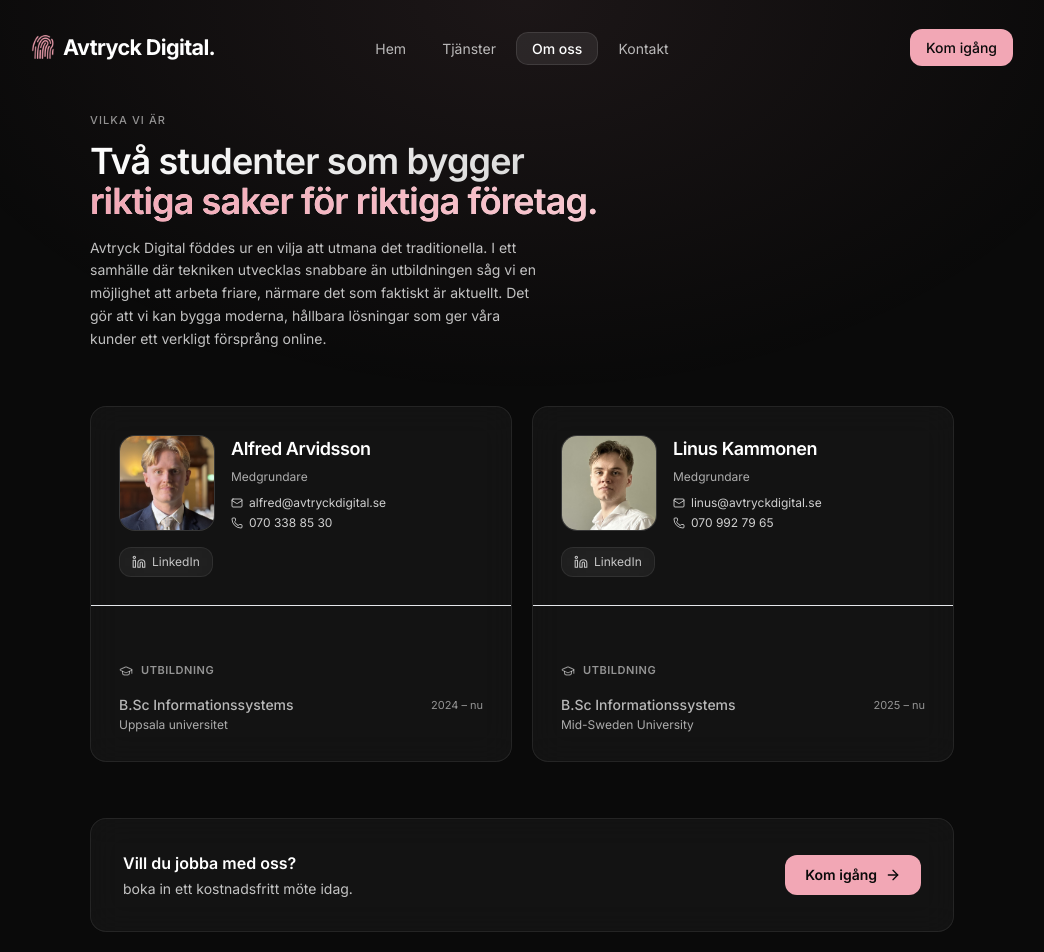
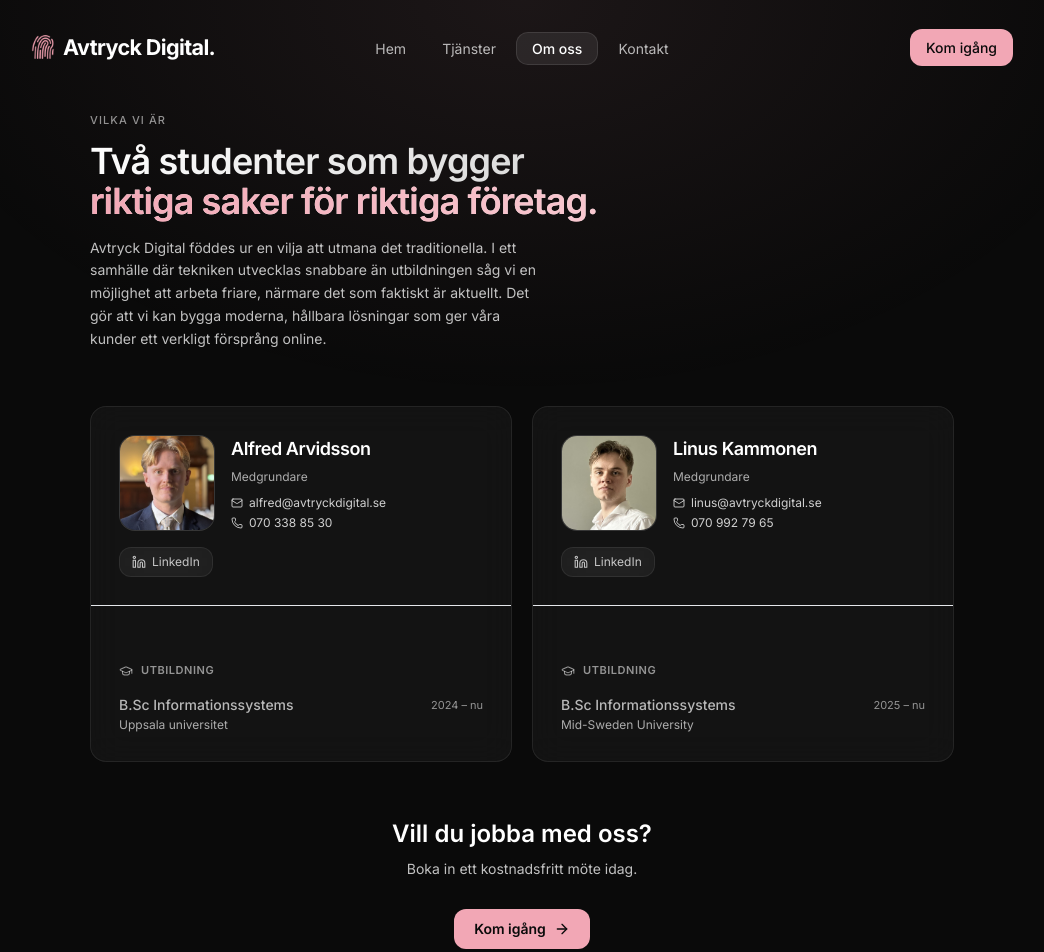
Before and after one commit to L-A-Solutions/growable-site, a Next.js app: page /about in a window 1280 px wide. Shown: the top 952 px of the page, without its empty margins (118-1162 px from the left). Built offline with nearby package versions, Linux system fonts and the light colour scheme.

Commit message:
Remove box from Vill du jobba med oss section on about page
Co-Authored-By: Claude Sonnet 4.6 <noreply@anthropic.com>

```diff
--- a/app/about/page.tsx
+++ b/app/about/page.tsx
@@ -206,19 +206,17 @@ Det gör att vi kan bygga moderna, hållbara lösningar som ger våra kunder ett
           whileInView={{ opacity: 1, y: 0 }}
           viewport={{ once: true, margin: "-40px" }}
           transition={{ duration: 0.45 }}
-          className="glass rounded-2xl p-8 flex flex-col sm:flex-row items-center justify-between gap-5 border border-pink-door/12"
+          className="text-center"
         >
-          <div>
-            <h3 className="text-base font-semibold text-white mb-1">
-              Vill du jobba med oss?
-            </h3>
-            <p className="text-sm text-white/75">
-              boka in ett kostnadsfritt möte idag.
-            </p>
-          </div>
+          <h3 className="text-xl sm:text-2xl font-semibold text-white mb-2">
+            Vill du jobba med oss?
+          </h3>
+          <p className="text-sm text-white/75 mb-7 max-w-xs mx-auto leading-relaxed">
+            Boka in ett kostnadsfritt möte idag.
+          </p>
           <Link
             href="/contact"
-            className="group flex-shrink-0 flex items-center gap-2 px-5 py-2.5 rounded-xl bg-pink-door text-[#0A0A0A] text-sm font-semibold hover:bg-pink-door-dark transition-colors duration-200 cursor-pointer"
+            className="group inline-flex items-center gap-2 px-5 py-2.5 rounded-xl bg-pink-door text-[#0A0A0A] text-sm font-semibold hover:bg-pink-door-dark transition-colors duration-200 cursor-pointer"
           >
             Kom igång
             <ArrowRight className="w-4 h-4 group-hover:translate-x-0.5 transition-transform duration-200" />
```
